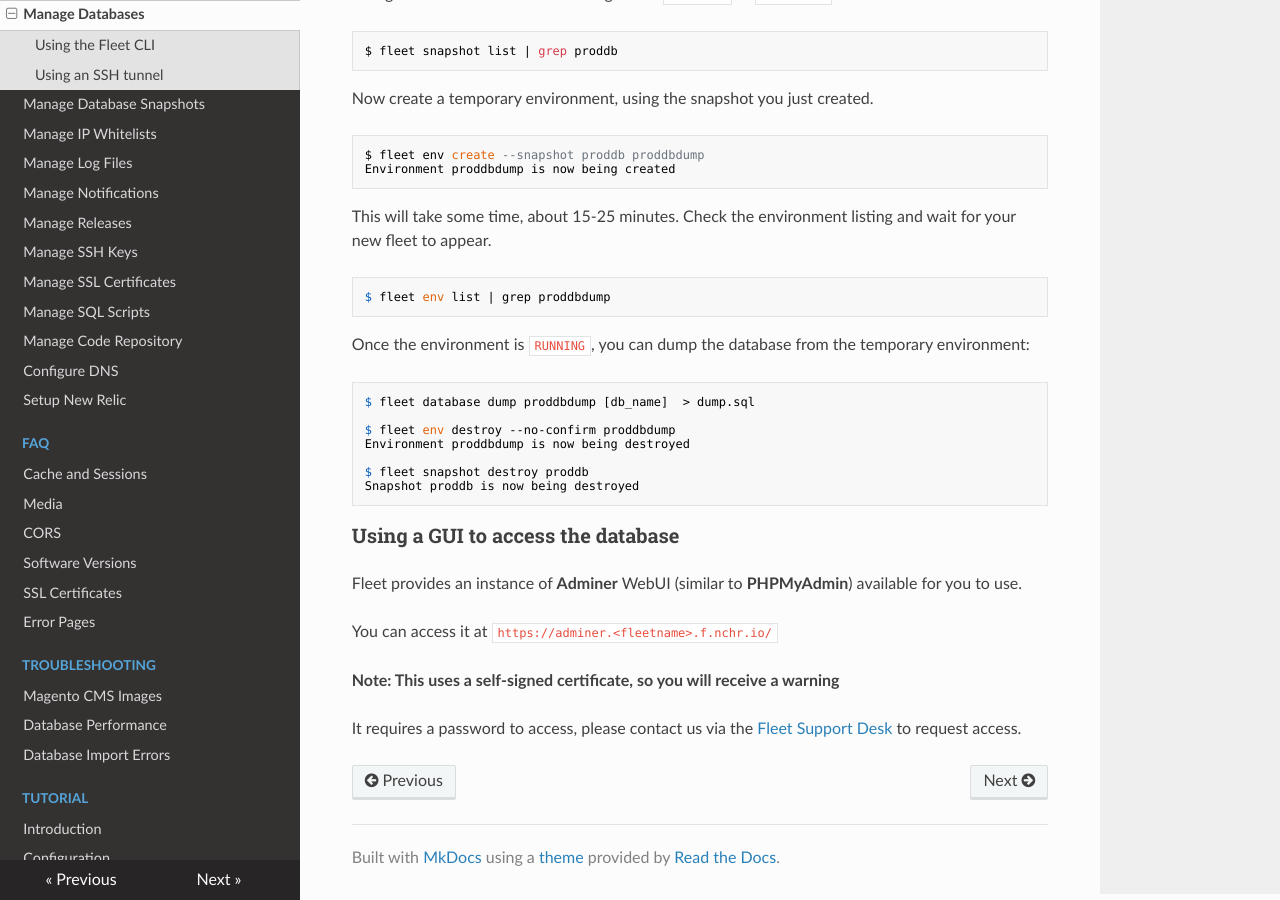
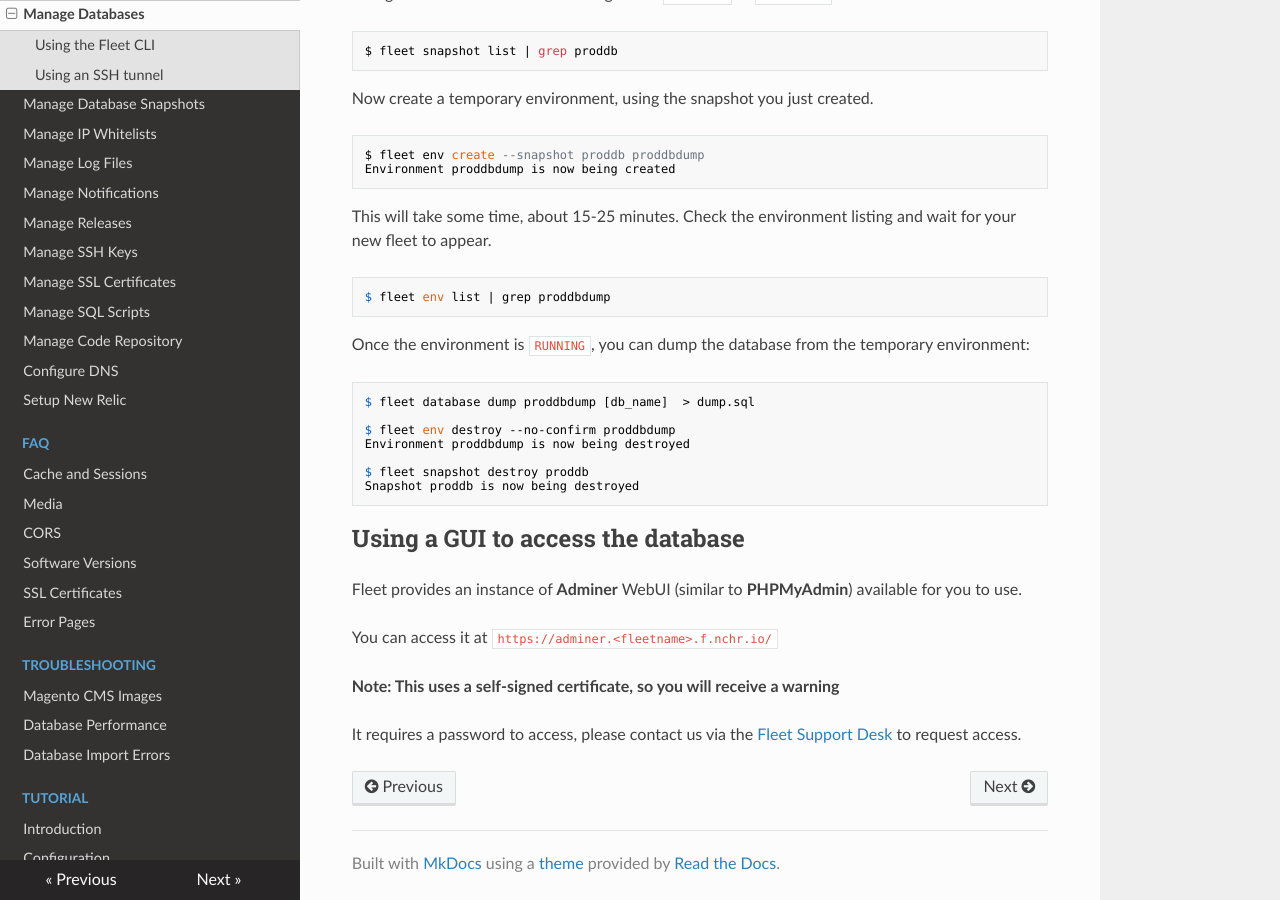
Before and after one commit to anchor/fleet-magento-docs, an MkDocs documentation site: the page built from docs/how-to/manage-databases.md, in a window 1280 px wide and 900 px high, scrolled down 1571 px. Built offline with MkDocs 1.6.1, drawn with Linux system fonts in a browser that asks for light colours; nearby versions of some CDN libraries; old or Windows-style settings are respelled for this version of MkDocs.

Commit message:
Fix the How-To-DB section menu level

````diff
--- a/docs/how-to/manage-databases.md
+++ b/docs/how-to/manage-databases.md
@@ -109,7 +109,7 @@ $ fleet snapshot destroy proddb
 Snapshot proddb is now being destroyed
 ```
 
-### Using a GUI to access the database
+## Using a GUI to access the database
 
 Fleet provides an instance of **Adminer** WebUI (similar to **PHPMyAdmin**)
 available for you to use.
````
